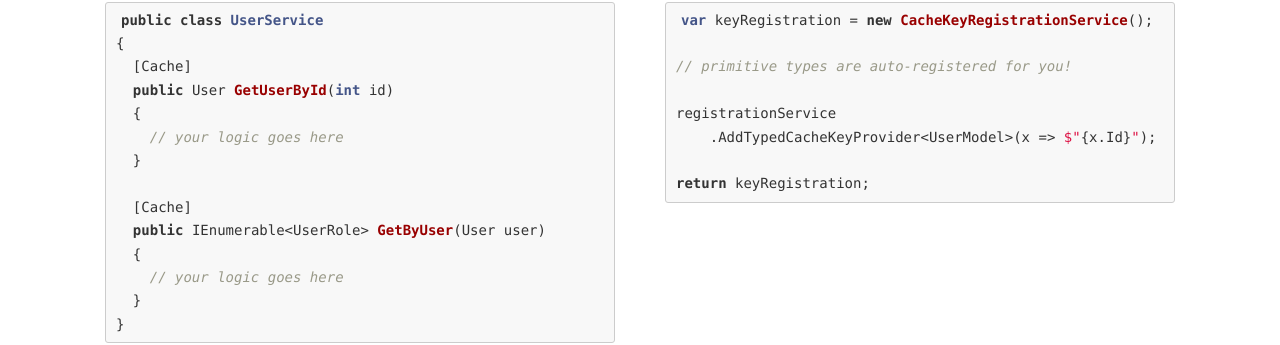
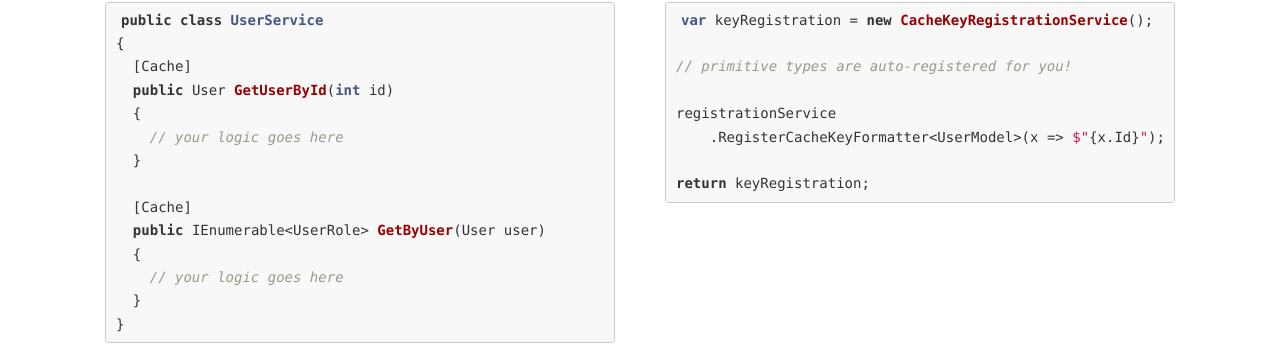
Before and after one commit to asmorger/cash, a Jekyll site: the page built from index.html, in a window 1280 px wide and 900 px high, scrolled down 800 px. Shown: the part 131-476 px from the top of the window. Built offline with Jekyll 4.4.1, drawn with Linux system fonts in a browser that asks for light colours.

Commit message:
Updated the syntax usage and fixed a link

```diff
--- a/_includes/footer.html
+++ b/_includes/footer.html
@@ -3,7 +3,7 @@
   <div class='row'>
     <div class='large-3 medium-3 columns'>
       <h1>
-        <a href='index.html'>
+        <a href='/'>
           <img alt="" src="{{ "/images/sitelogogrey.png" | prepend: site.baseurl }}" />
         </a>
       </h1>
--- a/index.html
+++ b/index.html
@@ -218,7 +218,7 @@ var keyRegistration = new CacheKeyRegistrationService();
 // primitive types are auto-registered for you!
 
 registrationService
-    .AddTypedCacheKeyProvider<UserModel>(x => $"{x.Id}");
+    .RegisterCacheKeyFormatter<UserModel>(x => $"{x.Id}");
 
 return keyRegistration;
 {% endhighlight %}
```
